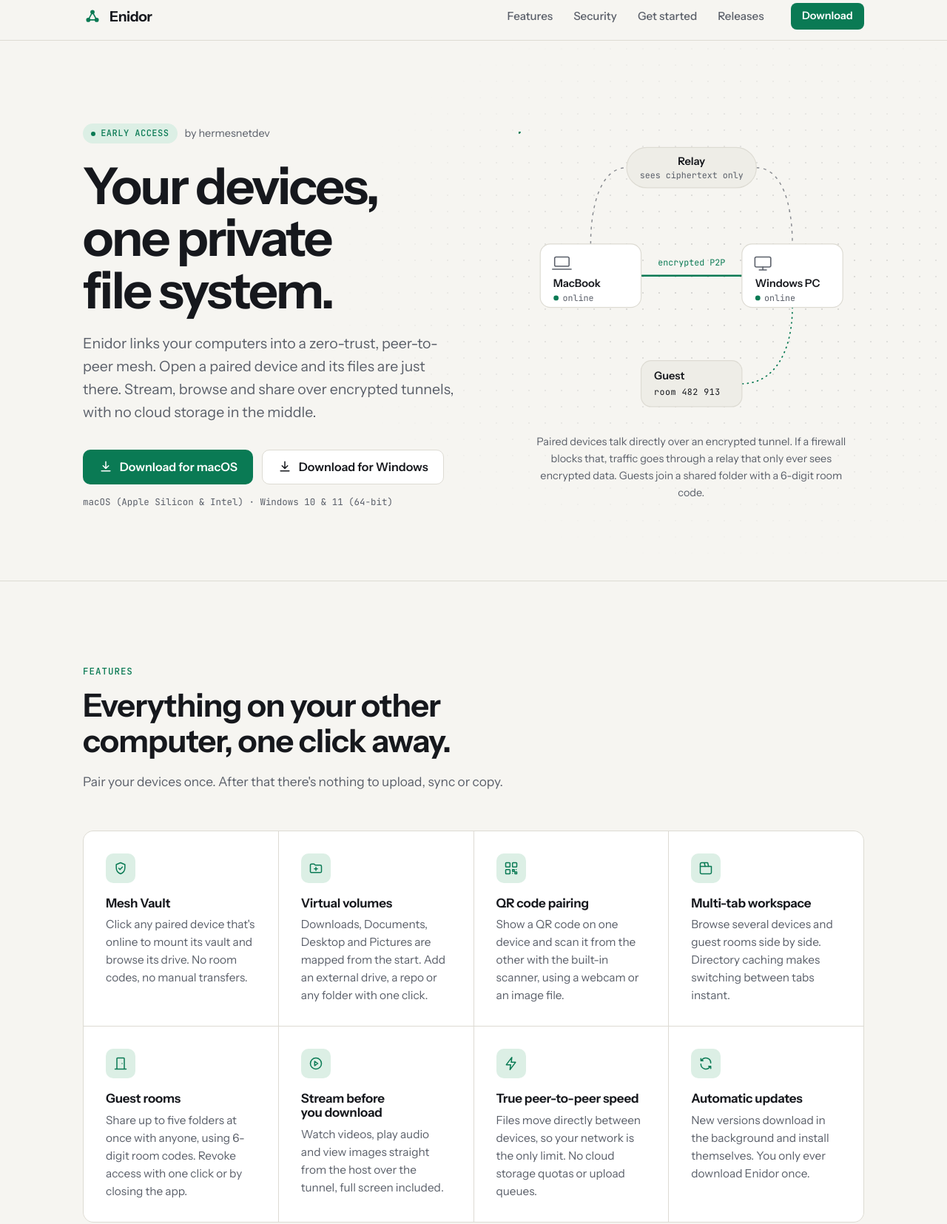
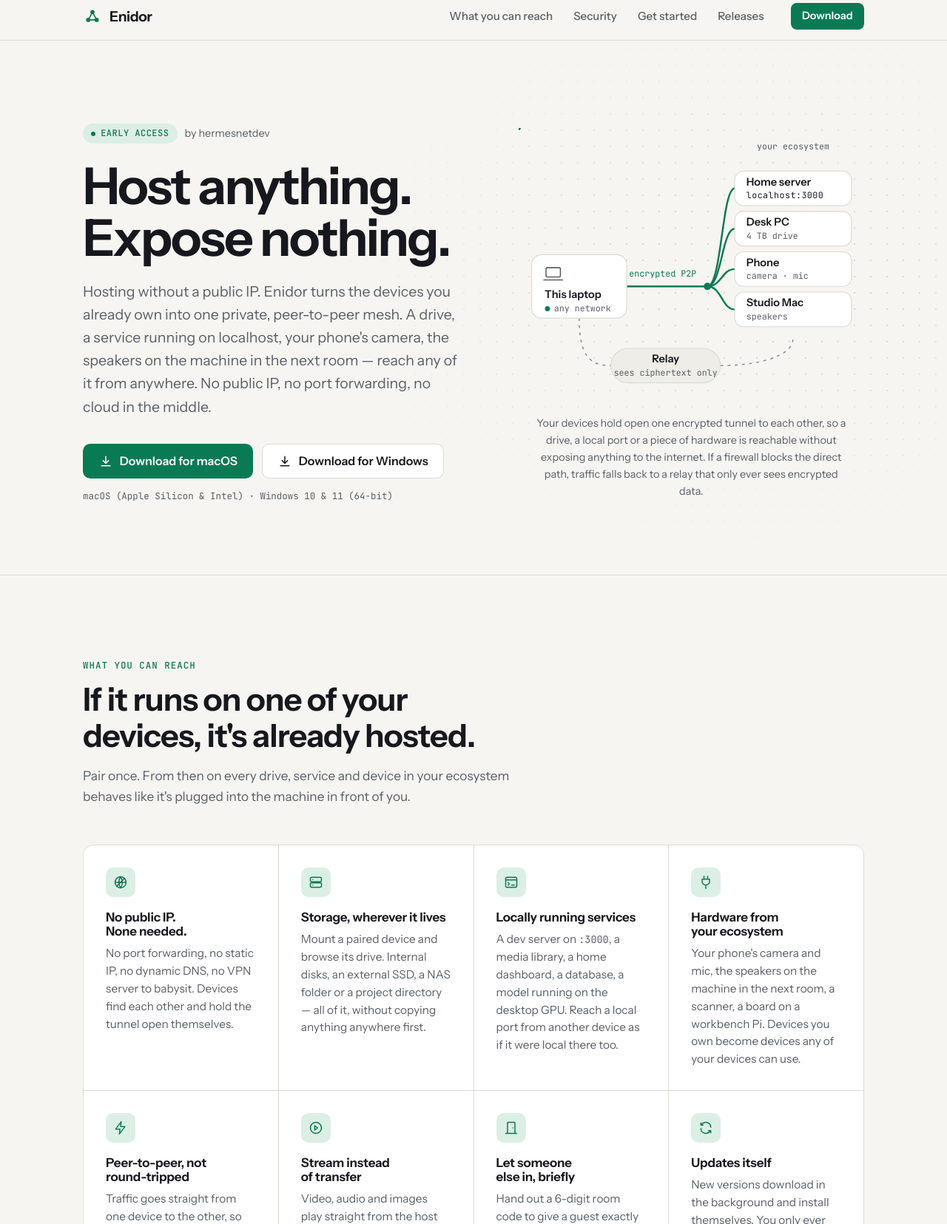
Before and after one commit to hermesnetdev/hermesnetdev, a plain HTML site: page index.html in a window 1280 px wide. Shown: the part 10-1665 px from the top of the page at 74% size. Drawn offline with Linux system fonts and the light colour scheme; no server answers.

Commit message:
added new

```diff
--- a/assets/style.css
+++ b/assets/style.css
@@ -546,6 +546,11 @@
   line-height: 1.55;
 }
 
+.feature code {
+  font-family: var(--font-mono);
+  font-size: 0.88em;
+}
+
 /* ---------- security band ---------- */
 
 .band {
--- a/index.html
+++ b/index.html
@@ -3,13 +3,13 @@
 <head>
   <meta charset="utf-8">
   <meta name="viewport" content="width=device-width, initial-scale=1">
-  <title>Enidor · Your devices, one private file system</title>
-  <meta name="description" content="Enidor links your Mac and Windows computers into a private, end-to-end encrypted peer-to-peer mesh. Browse, stream and share files directly between devices, with no cloud storage in the middle.">
+  <title>Enidor · Host anything. Expose nothing.</title>
+  <meta name="description" content="Enidor turns the devices you already own into a private peer-to-peer mesh. Reach storage, locally running services and hardware — a phone camera, another computer's speakers — from anywhere, with no public IP, no port forwarding and no cloud in the middle.">
   <meta name="theme-color" content="#f6f5f1" media="(prefers-color-scheme: light)">
   <meta name="theme-color" content="#0c0e11" media="(prefers-color-scheme: dark)">
   <meta property="og:type" content="website">
   <meta property="og:title" content="Enidor">
-  <meta property="og:description" content="Your devices, one private file system. A zero-trust peer-to-peer mesh for macOS and Windows.">
+  <meta property="og:description" content="Host anything. Expose nothing. Hosting without a public IP — a zero-trust peer-to-peer mesh that lets you reach storage, local services and hardware across your own devices.">
   <link rel="icon" href="assets/favicon.svg" type="image/svg+xml">
   <link rel="preconnect" href="https://fonts.googleapis.com">
   <link rel="preconnect" href="https://fonts.gstatic.com" crossorigin>
@@ -30,7 +30,7 @@
         <span>Enidor</span>
       </a>
       <nav class="nav" aria-label="Primary">
-        <a href="#features">Features</a>
+        <a href="#features">What you can reach</a>
         <a href="#security">Security</a>
         <a href="#start">Get started</a>
         <a href="#releases">Releases</a>
@@ -44,8 +44,8 @@
       <div class="wrap hero-grid">
         <div class="hero-copy">
           <p class="eyebrow"><span class="pill">Early access</span><span>by hermesnetdev</span></p>
-          <h1>Your devices, one private file system.</h1>
-          <p class="lede">Enidor links your computers into a zero-trust, peer-to-peer mesh. Open a paired device and its files are just there. Stream, browse and share over encrypted tunnels, with no cloud storage in the middle.</p>
+          <h1>Host anything.<br>Expose nothing.</h1>
+          <p class="lede">Hosting without a public IP. Enidor turns the devices you already own into one private, peer-to-peer mesh. A drive, a service running on localhost, your phone's camera, the speakers on the machine in the next room — reach any of it from anywhere. No public IP, no port forwarding, no cloud in the middle.</p>
           <div class="cta" id="download">
             <a class="btn btn-primary" data-platform="mac" href="https://github.com/hermesnetdev/From_project_1_releases/releases/latest">
               <svg class="icon" viewBox="0 0 24 24" aria-hidden="true"><path d="M12 4v11m0 0-4.5-4.5M12 15l4.5-4.5M5 19h14"/></svg>
@@ -60,51 +60,60 @@
         </div>
 
         <figure class="hero-figure">
-          <svg class="diagram" viewBox="0 0 480 400" role="img" aria-labelledby="diagram-title">
-            <title id="diagram-title">A Mac and a Windows PC connected by a direct encrypted tunnel, with a relay as fallback and a guest joining through a room code</title>
+          <svg class="diagram" viewBox="0 0 480 380" role="img" aria-labelledby="diagram-title">
+            <title id="diagram-title">A laptop on any network reaching a home server's local port, a desktop's drive, a phone camera and another computer's speakers over one encrypted peer-to-peer tunnel, with a relay as fallback</title>
 
-            <!-- relay fallback routes -->
-            <path class="d-link-relay" d="M100 156 C100 100 115 50 150 50"/>
-            <path class="d-link-relay" d="M330 50 C365 50 380 100 380 156"/>
-            <!-- guest route -->
-            <path class="d-link-guest" d="M380 244 C380 305 355 350 310 350"/>
-            <!-- direct tunnel -->
-            <path id="tunnel" class="d-link-direct" d="M170 200 H310"/>
-            <text class="d-label" x="240" y="186" text-anchor="middle">encrypted P2P</text>
+            <!-- relay fallback route -->
+            <path class="d-link-relay" d="M84 264 C84 318 100 330 128 330"/>
+            <path class="d-link-relay" d="M280 330 C330 330 381 318 381 292"/>
+
+            <!-- direct tunnel + fan-out to the ecosystem -->
+            <path class="d-link-direct" d="M150 220 H262"/>
+            <path class="d-link-direct" d="M262 220 C282 220 282 84 300 84"/>
+            <path class="d-link-direct" d="M262 220 C282 220 282 140 300 140"/>
+            <path class="d-link-direct" d="M262 220 C282 220 282 196 300 196"/>
+            <path class="d-link-direct" d="M262 220 C282 220 282 252 300 252"/>
+            <circle class="d-dot" cx="262" cy="220" r="5"/>
+            <text class="d-label" x="200" y="206" text-anchor="middle">encrypted P2P</text>
             <g class="d-packets">
-              <circle r="4"><animateMotion dur="2.4s" repeatCount="indefinite" path="M170 200 H310"/></circle>
-              <circle r="4"><animateMotion dur="2.4s" repeatCount="indefinite" path="M310 200 H170"/></circle>
+              <circle r="4"><animateMotion dur="2.4s" repeatCount="indefinite" path="M150 220 H262"/></circle>
+              <circle r="4"><animateMotion dur="2.4s" repeatCount="indefinite" path="M262 220 H150"/></circle>
             </g>
 
-            <!-- relay -->
-            <rect class="d-node d-node-relay" x="150" y="22" width="180" height="56" rx="28"/>
-            <text class="d-title" x="240" y="46" text-anchor="middle">Relay</text>
-            <text class="d-sub" x="240" y="65" text-anchor="middle">sees ciphertext only</text>
+            <!-- your ecosystem -->
+            <text class="d-sub" x="381" y="30" text-anchor="middle">your ecosystem</text>
 
-            <!-- mac -->
-            <rect class="d-node" x="30" y="156" width="140" height="88" rx="14"/>
-            <g class="d-icon" transform="translate(48 174)">
+            <rect class="d-node" x="300" y="60" width="162" height="48" rx="12"/>
+            <text class="d-title" x="316" y="80">Home server</text>
+            <text class="d-sub d-code" x="316" y="98">localhost:3000</text>
+
+            <rect class="d-node" x="300" y="116" width="162" height="48" rx="12"/>
+            <text class="d-title" x="316" y="136">Desk PC</text>
+            <text class="d-sub" x="316" y="154">4 TB drive</text>
+
+            <rect class="d-node" x="300" y="172" width="162" height="48" rx="12"/>
+            <text class="d-title" x="316" y="192">Phone</text>
+            <text class="d-sub" x="316" y="210">camera · mic</text>
+
+            <rect class="d-node" x="300" y="228" width="162" height="48" rx="12"/>
+            <text class="d-title" x="316" y="248">Studio Mac</text>
+            <text class="d-sub" x="316" y="266">speakers</text>
+
+            <!-- this device -->
+            <rect class="d-node" x="18" y="176" width="132" height="88" rx="14"/>
+            <g class="d-icon" transform="translate(36 194)">
               <rect x="2" y="0" width="20" height="13" rx="2"/><path d="M-1 17h26"/>
             </g>
-            <text class="d-title" x="48" y="216">MacBook</text>
-            <circle class="d-dot" cx="52" cy="231" r="3.5"/>
-            <text class="d-sub" x="61" y="235">online</text>
+            <text class="d-title" x="36" y="236">This laptop</text>
+            <circle class="d-dot" cx="40" cy="251" r="3.5"/>
+            <text class="d-sub" x="49" y="255">any network</text>
 
-            <!-- windows -->
-            <rect class="d-node" x="310" y="156" width="140" height="88" rx="14"/>
-            <g class="d-icon" transform="translate(328 174)">
-              <rect x="0" y="0" width="22" height="14" rx="2"/><path d="M11 14v4M6 18h10"/>
-            </g>
-            <text class="d-title" x="328" y="216">Windows PC</text>
-            <circle class="d-dot" cx="332" cy="231" r="3.5"/>
-            <text class="d-sub" x="341" y="235">online</text>
-
-            <!-- guest -->
-            <rect class="d-node d-node-guest" x="170" y="318" width="140" height="64" rx="14"/>
-            <text class="d-title" x="188" y="344">Guest</text>
-            <text class="d-sub d-code" x="188" y="366">room 482 913</text>
+            <!-- relay -->
+            <rect class="d-node d-node-relay" x="128" y="306" width="152" height="48" rx="24"/>
+            <text class="d-title" x="204" y="326" text-anchor="middle">Relay</text>
+            <text class="d-sub" x="204" y="344" text-anchor="middle">sees ciphertext only</text>
           </svg>
-          <figcaption>Paired devices talk directly over an encrypted tunnel. If a firewall blocks that, traffic goes through a relay that only ever sees encrypted data. Guests join a shared folder with a 6-digit room code.</figcaption>
+          <figcaption>Your devices hold open one encrypted tunnel to each other, so a drive, a local port or a piece of hardware is reachable without exposing anything to the internet. If a firewall blocks the direct path, traffic falls back to a relay that only ever sees encrypted data.</figcaption>
         </figure>
       </div>
     </section>
@@ -112,51 +121,51 @@
     <section id="features" class="section">
       <div class="wrap">
         <header class="section-head">
-          <p class="kicker">Features</p>
-          <h2>Everything on your other computer, one click away.</h2>
-          <p>Pair your devices once. After that there's nothing to upload, sync or copy.</p>
+          <p class="kicker">What you can reach</p>
+          <h2>If it runs on one of your devices, it's already hosted.</h2>
+          <p>Pair once. From then on every drive, service and device in your ecosystem behaves like it's plugged into the machine in front of you.</p>
         </header>
 
         <div class="features">
           <article class="feature">
-            <span class="feature-icon"><svg class="icon" viewBox="0 0 24 24" aria-hidden="true"><path d="M12 3 19 6v5c0 4.5-3 8.4-7 10-4-1.6-7-5.5-7-10V6z"/><path d="m9 12 2 2 4-4"/></svg></span>
-            <h3>Mesh Vault</h3>
-            <p>Click any paired device that's online to mount its vault and browse its drive. No room codes, no manual transfers.</p>
+            <span class="feature-icon"><svg class="icon" viewBox="0 0 24 24" aria-hidden="true"><circle cx="12" cy="12" r="9"/><path d="M3.5 12h17M12 3.2a15 15 0 0 1 0 17.6M12 3.2a15 15 0 0 0 0 17.6"/><path d="m5.5 18.5 13-13"/></svg></span>
+            <h3>No public IP. None needed.</h3>
+            <p>No port forwarding, no static IP, no dynamic DNS, no VPN server to babysit. Devices find each other and hold the tunnel open themselves.</p>
           </article>
           <article class="feature">
-            <span class="feature-icon"><svg class="icon" viewBox="0 0 24 24" aria-hidden="true"><path d="M3 7a2 2 0 0 1 2-2h4l2 2h8a2 2 0 0 1 2 2v8a2 2 0 0 1-2 2H5a2 2 0 0 1-2-2z"/><path d="M12 10.5v5M9.5 13h5"/></svg></span>
-            <h3>Virtual volumes</h3>
-            <p>Downloads, Documents, Desktop and Pictures are mapped from the start. Add an external drive, a repo or any folder with one click.</p>
+            <span class="feature-icon"><svg class="icon" viewBox="0 0 24 24" aria-hidden="true"><rect x="3" y="4" width="18" height="7" rx="2"/><rect x="3" y="13" width="18" height="7" rx="2"/><path d="M7 7.5h.01M7 16.5h.01"/></svg></span>
+            <h3>Storage, wherever it lives</h3>
+            <p>Mount a paired device and browse its drive. Internal disks, an external SSD, a NAS folder or a project directory — all of it, without copying anything anywhere first.</p>
           </article>
           <article class="feature">
-            <span class="feature-icon"><svg class="icon" viewBox="0 0 24 24" aria-hidden="true"><rect x="3" y="3" width="7" height="7" rx="1"/><rect x="14" y="3" width="7" height="7" rx="1"/><rect x="3" y="14" width="7" height="7" rx="1"/><path d="M14 14h3v3h-3zM20 14v.01M14 20v.01M18 18v3h3v-3z"/></svg></span>
-            <h3>QR code pairing</h3>
-            <p>Show a QR code on one device and scan it from the other with the built-in scanner, using a webcam or an image file.</p>
+            <span class="feature-icon"><svg class="icon" viewBox="0 0 24 24" aria-hidden="true"><rect x="3" y="4" width="18" height="16" rx="2"/><path d="M3 8h18M7 12.5l2 2-2 2M12.5 16.5H17"/></svg></span>
+            <h3>Locally running services</h3>
+            <p>A dev server on <code>:3000</code>, a media library, a home dashboard, a database, a model running on the desktop GPU. Reach a local port from another device as if it were local there too.</p>
           </article>
           <article class="feature">
-            <span class="feature-icon"><svg class="icon" viewBox="0 0 24 24" aria-hidden="true"><path d="M3 9h18v10a2 2 0 0 1-2 2H5a2 2 0 0 1-2-2z"/><path d="M3 9V5a2 2 0 0 1 2-2h4.5L11 9M11 9l-1.5-6H15l1.5 6"/></svg></span>
-            <h3>Multi-tab workspace</h3>
-            <p>Browse several devices and guest rooms side by side. Directory caching makes switching between tabs instant.</p>
+            <span class="feature-icon"><svg class="icon" viewBox="0 0 24 24" aria-hidden="true"><path d="M9 2v5M15 2v5M6 7h12v3.5a6 6 0 0 1-12 0zM12 16.5V22"/></svg></span>
+            <h3>Hardware from your ecosystem</h3>
+            <p>Your phone's camera and mic, the speakers on the machine in the next room, a scanner, a board on a workbench Pi. Devices you own become devices any of your devices can use.</p>
+          </article>
+          <article class="feature">
+            <span class="feature-icon"><svg class="icon" viewBox="0 0 24 24" aria-hidden="true"><path d="M13 2 4 14h7l-1 8 9-12h-7z"/></svg></span>
+            <h3>Peer-to-peer, not round-tripped</h3>
+            <p>Traffic goes straight from one device to the other, so your own network is the only speed limit. Nothing is staged in cloud storage on the way.</p>
+          </article>
+          <article class="feature">
+            <span class="feature-icon"><svg class="icon" viewBox="0 0 24 24" aria-hidden="true"><circle cx="12" cy="12" r="9"/><path d="m10 8.5 5 3.5-5 3.5z"/></svg></span>
+            <h3>Stream instead of transfer</h3>
+            <p>Video, audio and images play straight from the host over the tunnel, full screen included. Downloading is a choice, not a prerequisite.</p>
           </article>
           <article class="feature">
             <span class="feature-icon"><svg class="icon" viewBox="0 0 24 24" aria-hidden="true"><path d="M6 21V4a1 1 0 0 1 1-1h10a1 1 0 0 1 1 1v17M3 21h18"/><path d="M14.5 12h.01"/></svg></span>
-            <h3>Guest rooms</h3>
-            <p>Share up to five folders at once with anyone, using 6-digit room codes. Revoke access with one click or by closing the app.</p>
-          </article>
-          <article class="feature">
-            <span class="feature-icon"><svg class="icon" viewBox="0 0 24 24" aria-hidden="true"><circle cx="12" cy="12" r="9"/><path d="m10 8.5 5 3.5-5 3.5z"/></svg></span>
-            <h3>Stream before you download</h3>
-            <p>Watch videos, play audio and view images straight from the host over the tunnel, full screen included.</p>
-          </article>
-          <article class="feature">
-            <span class="feature-icon"><svg class="icon" viewBox="0 0 24 24" aria-hidden="true"><path d="M13 2 4 14h7l-1 8 9-12h-7z"/></svg></span>
-            <h3>True peer-to-peer speed</h3>
-            <p>Files move directly between devices, so your network is the only limit. No cloud storage quotas or upload queues.</p>
+            <h3>Let someone else in, briefly</h3>
+            <p>Hand out a 6-digit room code to give a guest exactly what you picked — up to five at a time. Revoke it with one click, or by quitting the app.</p>
           </article>
           <article class="feature">
             <span class="feature-icon"><svg class="icon" viewBox="0 0 24 24" aria-hidden="true"><path d="M20 11a8 8 0 0 0-14.9-4M4 4v3.5h3.5M4 13a8 8 0 0 0 14.9 4M20 20v-3.5h-3.5"/></svg></span>
-            <h3>Automatic updates</h3>
-            <p>New versions download in the background and install themselves. You only ever download Enidor once.</p>
+            <h3>Updates itself</h3>
+            <p>New versions download in the background and install themselves. You only ever download Enidor once per device.</p>
           </article>
         </div>
       </div>
@@ -166,29 +175,29 @@
       <div class="wrap security-grid">
         <header class="section-head">
           <p class="kicker">Security &amp; privacy</p>
-          <h2>Nobody in the middle can read your files. That includes us.</h2>
-          <p>Enidor was built zero-trust from the start. Your files stay on your drives and only ever travel between devices you chose.</p>
+          <h2>There’s no door to knock on.</h2>
+          <p>The usual way to host something at home is to open a hole in your router and hope nobody finds it. Enidor doesn't open one at all — there's no public address to scan, and nothing in the middle that can read what passes through.</p>
         </header>
         <ul class="security-list">
           <li>
+            <h3>Nothing is exposed to the internet</h3>
+            <p>No open ports, no public hostname, no listener anyone can reach. Your devices dial out to each other instead of waiting to be found.</p>
+          </li>
+          <li>
             <h3>Paired devices only</h3>
-            <p>Opening a vault requires an Ed25519 cryptographic handshake. Only devices you've explicitly paired can see or request files.</p>
+            <p>Every connection starts with an Ed25519 cryptographic handshake. Only devices you explicitly paired can open a tunnel or ask for anything through it.</p>
           </li>
           <li>
             <h3>A relay that can't see</h3>
-            <p>When strict NAT forces traffic through our relay, it acts as a dumb pipe. Transfers are encrypted in transit, so the relay can't read them.</p>
+            <p>When strict NAT forces traffic through our relay, it's a dumb pipe. Everything is encrypted in transit, so the relay carries ciphertext and nothing else.</p>
           </li>
           <li>
             <h3>Mutual revocation</h3>
             <p>Lost a device? Unpair it and the tunnel closes immediately. Trust is deleted on both ends and access is gone for good.</p>
           </li>
           <li>
-            <h3>No cloud storage</h3>
-            <p>Files are never uploaded to a middleman database. They move from point A to point B and nowhere else.</p>
-          </li>
-          <li>
             <h3>Strictly scoped access</h3>
-            <p>Enidor only reads the folders you mount or share. The rest of your disk stays locked down.</p>
+            <p>Only what you publish is reachable — the folders you mount, the ports you expose, the hardware you allow. The rest of the machine stays untouched.</p>
           </li>
         </ul>
       </div>
@@ -203,23 +212,23 @@
         <ol class="steps">
           <li>
             <span class="step-num">01</span>
-            <h3>Download</h3>
-            <p>Get the build for your computer from the <a href="#releases">releases below</a>. Install it on every device you want in your mesh.</p>
+            <h3>Install</h3>
+            <p>Get the build for your computer from the <a href="#releases">releases below</a>, and install it on every device you want in your mesh.</p>
           </li>
           <li>
             <span class="step-num">02</span>
             <h3>Pair your devices</h3>
-            <p>On the first device, click the phone icon in the sidebar to show a QR code. On the second, click <strong>+</strong> and scan it. Name the device and you're paired.</p>
+            <p>On the first device, click the phone icon in the sidebar to show a QR code. On the second, click <strong>+</strong> and scan it. Name the device and the mesh exists.</p>
           </li>
           <li>
             <span class="step-num">03</span>
-            <h3>Add folders to your vault</h3>
-            <p>Under <strong>Mounted Vault Folders</strong>, click <strong>+</strong> to add any folder, drive or project. Paired devices can open it right away.</p>
+            <h3>Publish what you want to reach</h3>
+            <p>Under <strong>Mounted Vault Folders</strong>, click <strong>+</strong> to add a folder, a drive or a whole project. Paired devices can open it right away.</p>
           </li>
           <li>
             <span class="step-num">04</span>
-            <h3>Share with a guest</h3>
-            <p>Click <strong>+ Share New Folder</strong> and send the 6-digit code. Your friend enters it in <strong>Remote Explorer</strong>. Access ends when you click Stop or quit.</p>
+            <h3>Open it from anywhere</h3>
+            <p>Click any paired device that's online and it's just there. To bring in someone outside your mesh, click <strong>+ Share New Folder</strong> and send them the 6-digit code.</p>
           </li>
         </ol>
       </div>
@@ -241,7 +250,7 @@
         </noscript>
 
         <aside class="note">
-          <strong>Early access.</strong> The core engine works, but you may run into the occasional rough edge while we iterate quickly. Found a bug or want a feature? <a href="https://github.com/hermesnetdev/From_project_1_releases/issues">Open an issue</a>.
+          <strong>Early access.</strong> The mesh works today for storage and streaming between paired devices; local services and hardware are landing as we go. Found a bug or want a feature? <a href="https://github.com/hermesnetdev/From_project_1_releases/issues">Open an issue</a>.
         </aside>
       </div>
     </section>
```
